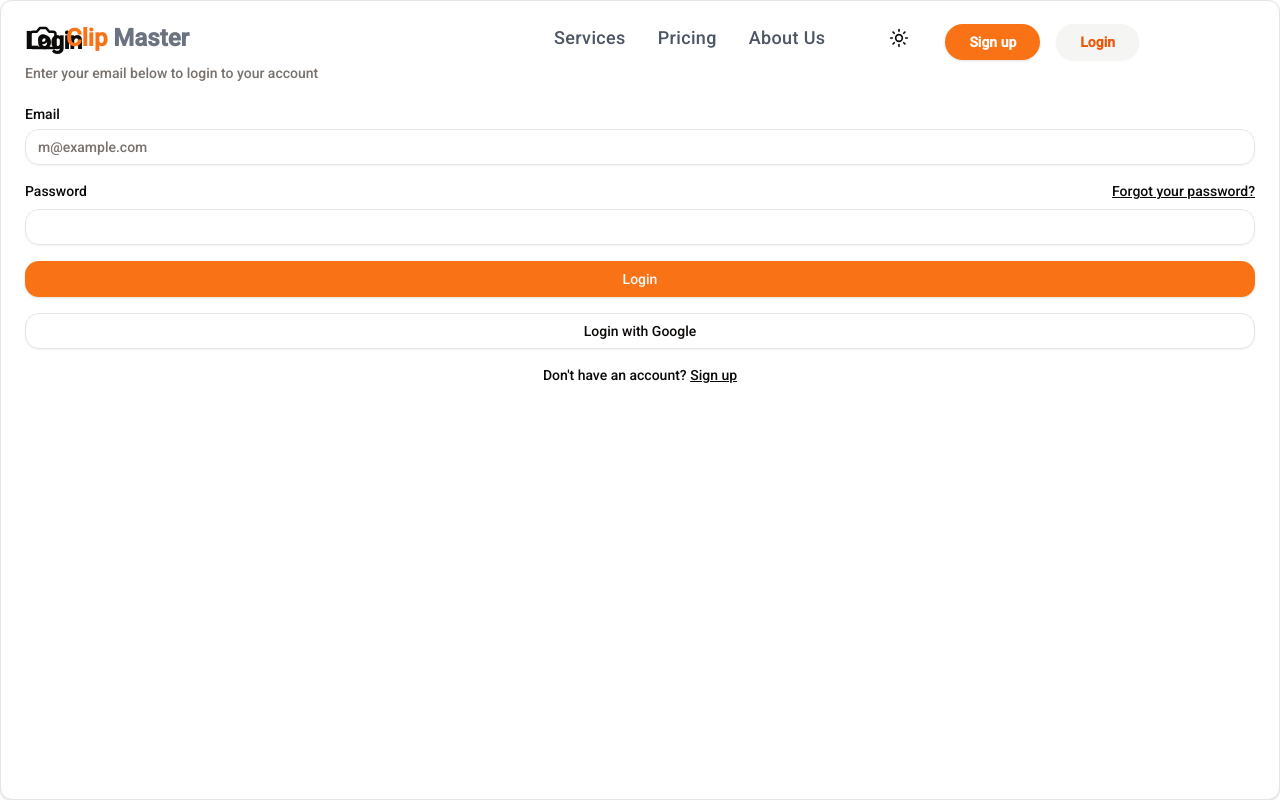
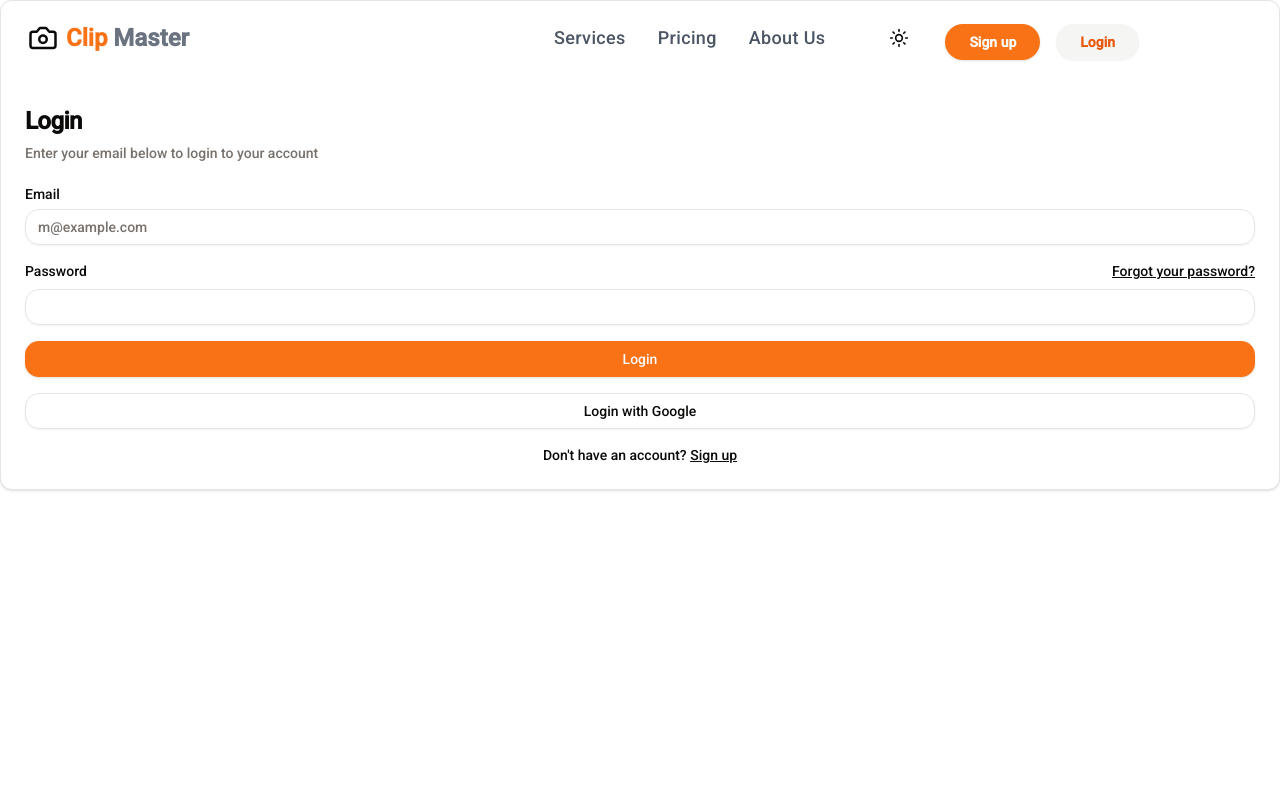
Before and after one commit to peterdinis/ClipMaster, a Next.js app: page /login in a window 1280 px wide. Built offline with nearby package versions, Linux system fonts and the light colour scheme.

Commit message:
style: Update styling in auth forms

```diff
--- a/app/_components/auth/LoginForm.tsx
+++ b/app/_components/auth/LoginForm.tsx
@@ -11,9 +11,9 @@ import {
 import { Input } from '@/components/ui/input';
 import { Label } from '@/components/ui/label';
 
-const LoginForm: FC = () => {
+const RegisterForm: FC = () => {
     return (
-        <Card className='relative isolation-auto mx-auto min-h-screen max-w-screen-xl overflow-hidden'>
+        <Card className='relative pt-20'>
             <CardHeader>
                 <CardTitle className='text-2xl'>Login</CardTitle>
                 <CardDescription>
@@ -61,4 +61,4 @@ const LoginForm: FC = () => {
     );
 };
 
-export default LoginForm;
+export default RegisterForm;
--- a/app/_components/auth/RegisterForm.tsx
+++ b/app/_components/auth/RegisterForm.tsx
@@ -13,7 +13,7 @@ import { Label } from '@/components/ui/label';
 
 const RegisterForm: FC = () => {
     return (
-        <Card className='mx-auto max-w-sm relative isolation-auto mx-auto min-h-screen max-w-screen-xl overflow-hidden'>
+        <Card className='relative pt-20'>
             <CardHeader>
                 <CardTitle className='text-2xl'>Login</CardTitle>
                 <CardDescription>
```
